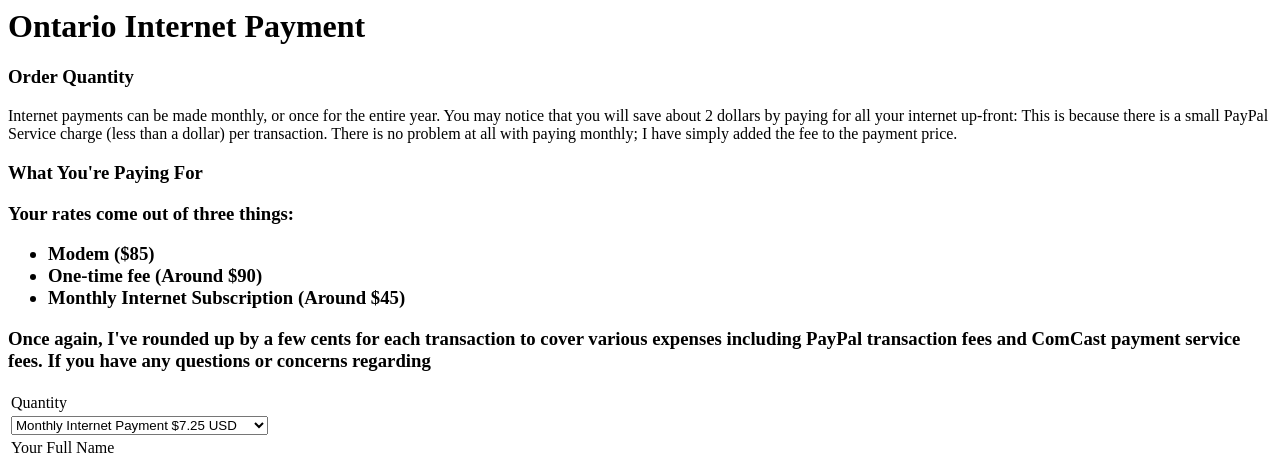
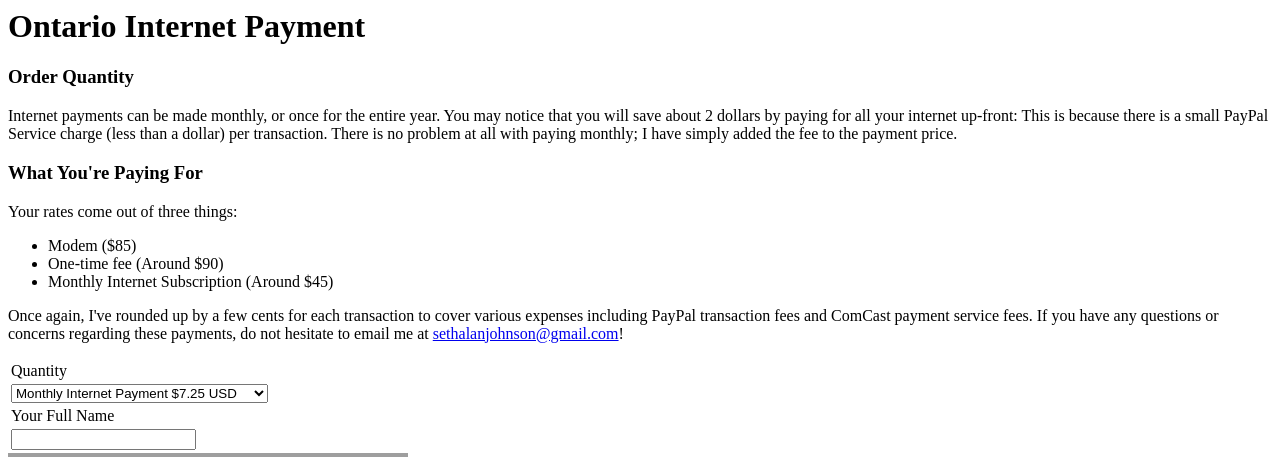
Before and after one commit to sethjohnson/CodeIgniterTutorial, a CodeIgniter app: page / in a window 1280 px wide. Shown: the top 457 px of the page. Run offline with CodeIgniter, Linux system fonts and the light colour scheme; grey boxes are pictures that could not be loaded.

Commit message:
Added my contact email to page

```diff
--- a/application/views/pages/payment.php
+++ b/application/views/pages/payment.php
@@ -1,13 +1,13 @@
 <h3>Order Quantity</h3>
 <p>Internet payments can be made monthly, or once for the entire year. You may notice that you will save about 2 dollars by paying for all your internet up-front: This is because there is a small PayPal Service charge (less than a dollar) per transaction. There is no problem at all with paying monthly; I have simply added the fee to the payment price.</p>
-<h3>What You're Paying For</h>
+<h3>What You're Paying For</h3>
 <p> Your rates come out of three things: <p>
 <ul>
     <li>Modem ($85) </li>
     <li>One-time fee (Around $90) </li>
     <li>Monthly Internet Subscription (Around $45) </li>
 </ul>
-<p> Once again, I've rounded up by a few cents for each transaction to cover various expenses including PayPal transaction fees and ComCast payment service fees. If you have any questions or concerns regarding </p>
+<p> Once again, I've rounded up by a few cents for each transaction to cover various expenses including PayPal transaction fees and ComCast payment service fees. If you have any questions or concerns regarding these payments, do not hesitate to email me at <a href="mailto:sethalanjohnson@gmail.com">sethalanjohnson@gmail.com</a>!</p>
 
 <form action="https://www.paypal.com/cgi-bin/webscr" method="post">
 <input type="hidden" name="cmd" value="_s-xclick">
```
